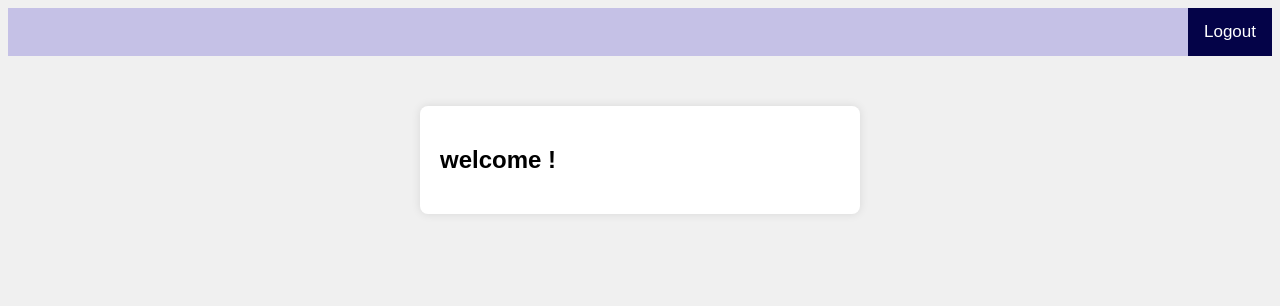
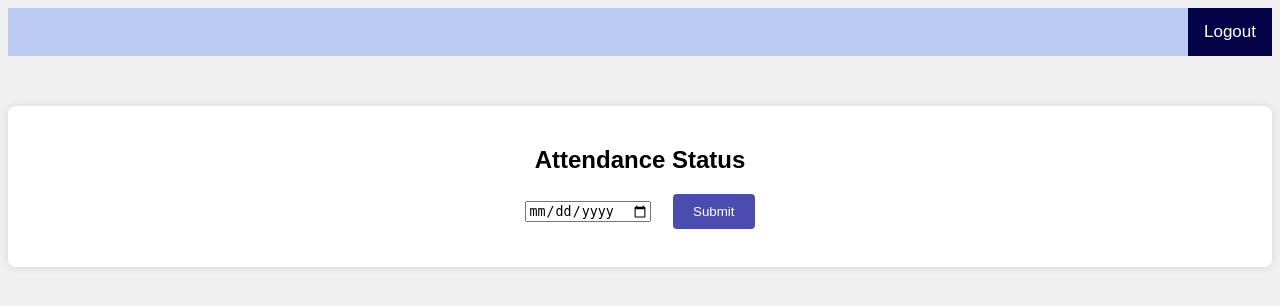
Before and after one commit to Ananthuj/DSA2024, a Flask app: page /home in a window 1280 px wide. Shown: the top 306 px of the page. Run offline with Flask 3, Linux system fonts and the light colour scheme; the visitor is signed in with stand-in values (Sample User, id 1).

Commit message:
Attendace details displayed using dummy data

```diff
--- a/app.py
+++ b/app.py
@@ -2,33 +2,68 @@ from flask import Flask, render_template, request, session, url_for, redirect
 
 
 app = Flask(__name__)
-app.secret_key = 'your_secret_key'
-
-users = {'username': 'password'}
 
 
-@app.route('/')
-def index():
-    return render_template('index.html')
+app.secret_key = "your_secret_key"
+
+users = {"username": "password"}
+
+attendance_data = {
+    "2024-10-08": [
+        {"id": "EMP001", "name": "Alice", "status": "Present", "in_time": "10:00"},
+        {"id": "EMP007", "name": "Bob", "status": "Absent", "in_time": ""},
+        {"id": "EMP005", "name": "Charlie", "status": "Present", "in_time": "09:58"},
+        {"id": "EMP008", "name": "Ben", "status": "Present", "in_time": "10:00"},
+        {"id": "EMP003", "name": "Ann", "status": "Absent", "in_time": ""},
+        {"id": "EMP0012", "name": "Maria", "status": "Present", "in_time": "10:02"},
+        {
+            "id": "EMP009",
+            "name": "Jayalekshmi",
+            "status": "Present",
+            "in_time": "09:58",
+        },
+        {"id": "EMP002", "name": "Shilpa", "status": "Present", "in_time": "10:20"},
+        {"id": "EMP0041", "name": "Aleena", "status": "Absent", "in_time": ""},
+        {"id": "EMP0023", "name": "Leena", "status": "Present", "in_time": "10:05"},
+    ],
+    "2024-10-09": [
+        {"id": "EMP001", "name": "Alice", "status": "Absent", "in_time": ""},
+        {"id": "EMP007", "name": "Bob", "status": "present", "in_time": "09:58"},
+        {"id": "EMP005", "name": "Charlie", "status": "Present", "in_time": "10:00"},
+    ],
+}
 
 
-@app.route('/submit', methods=['GET', 'POST'])
-def submit():
-    username = request.form['username']
-    password = request.form['password']
-    if username in users and users[username] == password:
-        session['username'] = username
-        return redirect(url_for('home'))
-    else:
-        return render_template('index.html', error='Invalid Login')
-    return render_template('index.html')
+@app.route("/")
+def index():
+    return render_template("index.html")
 
 
-@app.route('/home')
+@app.route("/submit", methods=["GET", "POST"])
+def submit():
+    username = request.form["username"]
+    password = request.form["password"]
+    if username in users and users[username] == password:
+        session["username"] = username
+        return redirect(url_for("home"))
+    else:
+        return render_template("index.html", error="Invalid Login")
+    return render_template("index.html")
+
+
+@app.route("/home")
 def home():
-    if 'username' in session:
-        return render_template('home.html', username=session['username'])
-    return redirect(url_for('index'))
+    if "username" in session:
+        return render_template("home.html", username=session["username"])
+    return redirect(url_for("index"))
+
+
+@app.route("/attendance", methods=["GET"])
+def attendance():
+    selected_date = request.args.get("date")
+    employees = attendance_data.get(selected_date, [])
+
+    return render_template("tbl.html", employees=employees, selected_date=selected_date)
 
 
 if __name__ == "__main__":
--- a/static/style.css
+++ b/static/style.css
@@ -11,6 +11,16 @@ border-radius: 8px;
 box-shadow: 0 0 10px rgba(0,0,0,0.1);
 
 }
+.homecontainer {
+  max-width: auto;
+  height: 100%;
+  margin: 50px auto;
+  padding: 20px;
+  background-color: #fff;
+  border-radius: 8px;
+  box-shadow: 0 0 10px rgba(0,0,0,0.1);
+  text-align: center;
+  }
 .cont {
 text-align: center;
 }
@@ -59,7 +69,7 @@ background-color: #251f59;
     position: sticky;
     top: 0;
     overflow: hidden;
-    background-color: #c5c1e6;
+    background-color: #bccbf3;
   }
 
   #navbar a {
--- a/templates/home.html
+++ b/templates/home.html
@@ -11,8 +11,27 @@
         <a class="active" href="{{ url_for('index') }}">Logout</a>
       </div>
 
-    <div class="container">
-        <h2>welcome ! </h2>
+    <div class="homecontainer">
+        <h2>Attendance Status </h2>
+        <input type="date" id="dt" name="dt"> &nbsp;&nbsp;&nbsp;
+        <button onclick="showTable()">Submit</button>
+        <br>
+        <br>
+        <iframe id="myIframe"></iframe>
+
+        <script>
+         function showTable() {
+            var selectedDate = document.getElementById('dt').value;
+            if (selectedDate) {
+                var iframe = document.getElementById('myIframe');
+                iframe.src = "/attendance?date=" + selectedDate;
+                iframe.style.display = 'block';
+            }
+            else {
+                    alert("Please select a date.");
+                }
+            }
+        </script>
     </div>
 
 </body>
--- a/templates/index.html
+++ b/templates/index.html
@@ -13,7 +13,6 @@
             <h1>LOGIN</h1>
             </div>
 
-
         <form action="{{ url_for('submit') }}" method="post">
             <label for="username">Username:</label><br>
             <input type="text" id="username" name="username" required><br>
```
Also changed, not shown: other parts of static/style.css (+31 -1 lines), templates/tbl.html (added, +43 -0 lines).
